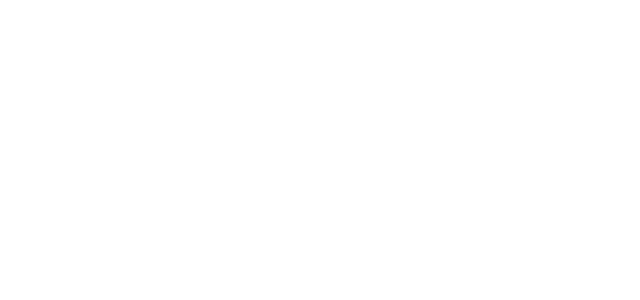
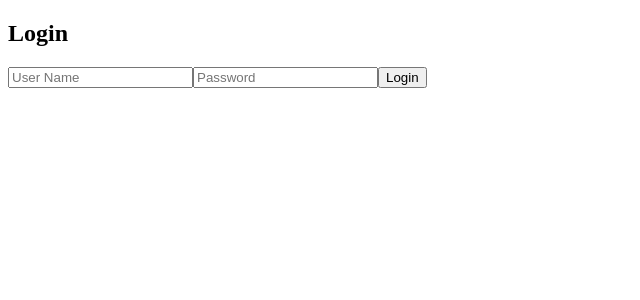
Before and after one commit to MeteoricSnax/Ca3FrontEnd, a React (Create React App) app: page / in a window 1280 px wide. Shown: the top 300 px of the page, without its empty margins (0-640 px from the left). Built offline with nearby package versions, Linux system fonts and the light colour scheme.

Commit message:
login with jwt added

```diff
--- a/src/App.js
+++ b/src/App.js
@@ -1,13 +1,70 @@
-import React, { Component } from 'react';
-
-class App extends Component {
+import React, { Component } from "react"
+import facade from "./apiFacade";
+class LogIn extends Component {
+  constructor(props) {
+    super(props);
+    this.state = { username: "", password: "" }
+  }
+  login = (evt) => {
+    evt.preventDefault();
+    this.props.login(this.state.username, this.state.password);
+  }
+  onChange = (evt) => {
+    this.setState({ [evt.target.id]: evt.target.value })
+  }
   render() {
     return (
-      <div className="App">
-
+      <div>
+        <h2>Login</h2>
+        <form onSubmit={this.login} onChange={this.onChange} >
+          <input placeholder="User Name" id="username" />
+          <input placeholder="Password" id="password" />
+          <button>Login</button>
+        </form>
       </div>
-    );
+    )
   }
 }
-
+class LoggedIn extends Component {
+  constructor(props) {
+    super(props);
+    this.state = { dataFromServer: "Fetching!!" };
+  }
+  componentDidMount() {
+    facade.fetchData().then(res=> this.setState({dataFromServer: res}));
+  }
+  render() {
+    return (
+      <div>
+        <h2>Data Received from server</h2>
+        <h3>{this.state.dataFromServer}</h3>
+      </div>
+    )
+  }
+}
+class App extends Component {
+  constructor(props) {
+    super(props);
+    this.state = { loggedIn: false }
+  }
+  logout = () => {
+    facade.logout();
+    this.setState({ loggedIn: false });
+  }
+  login = (user, pass) => {
+    facade.login(user, pass)
+      .then(res => this.setState({ loggedIn: true }));
+  }
+  render() {
+    return (
+      <div>
+        {!this.state.loggedIn ? (<LogIn login={this.login} />) :
+          (<div>
+            <LoggedIn />
+            <button onClick={this.logout}>Logout</button>
+          </div>)}
+      </div>
+    )
+  }
+}
 export default App;
--- /dev/null
+++ b/src/apiFacade.js
@@ -0,0 +1,52 @@
+const URL = "http://localhost:8084/jwtbackend";
+
+function handleHttpErrors(res) {
+    if (!res.ok) {
+        return Promise.reject({ status: res.status, fullError: res.json() })
+    }
+    return res.json();
+}
+
+class ApiFacade {
+    makeOptions(method, addToken, body) {
+        var opts = {
+            method: method,
+            headers: {
+                "Content-type": "application/json",
+                'Accept': 'application/json',
+            }
+        }
+        if (addToken && this.loggedIn()) {
+            opts.headers["x-access-token"] = this.getToken();
+        }
+        if (body) {
+            opts.body = JSON.stringify(body);
+        }
+        return opts;
+    }
+    setToken = (token) => {
+        localStorage.setItem('jwtToken', token)
+    }
+    getToken = () => {
+        return localStorage.getItem('jwtToken')
+    }
+    loggedIn = () => {
+        const loggedIn = this.getToken() != null;
+        return loggedIn;
+    }
+    logout = () => {
+        localStorage.removeItem("jwtToken");
+    }
+    login = (user, pass) => {
+        const options = this.makeOptions("POST", true, { username: user, password: pass });
+        return fetch(URL + "/api/login", options, true)
+            .then(handleHttpErrors)
+            .then(res => { this.setToken(res.token) })
+    }
+    fetchData = () => {
+        const options = this.makeOptions("GET", true); //True add's the token
+        return fetch(URL + "/api/info/user", options).then(handleHttpErrors);
+    }
+}
+const facade = new ApiFacade();
+export default facade;
```
Also changed, not shown: 1 other file (tests, documents, lock files or other folders).
